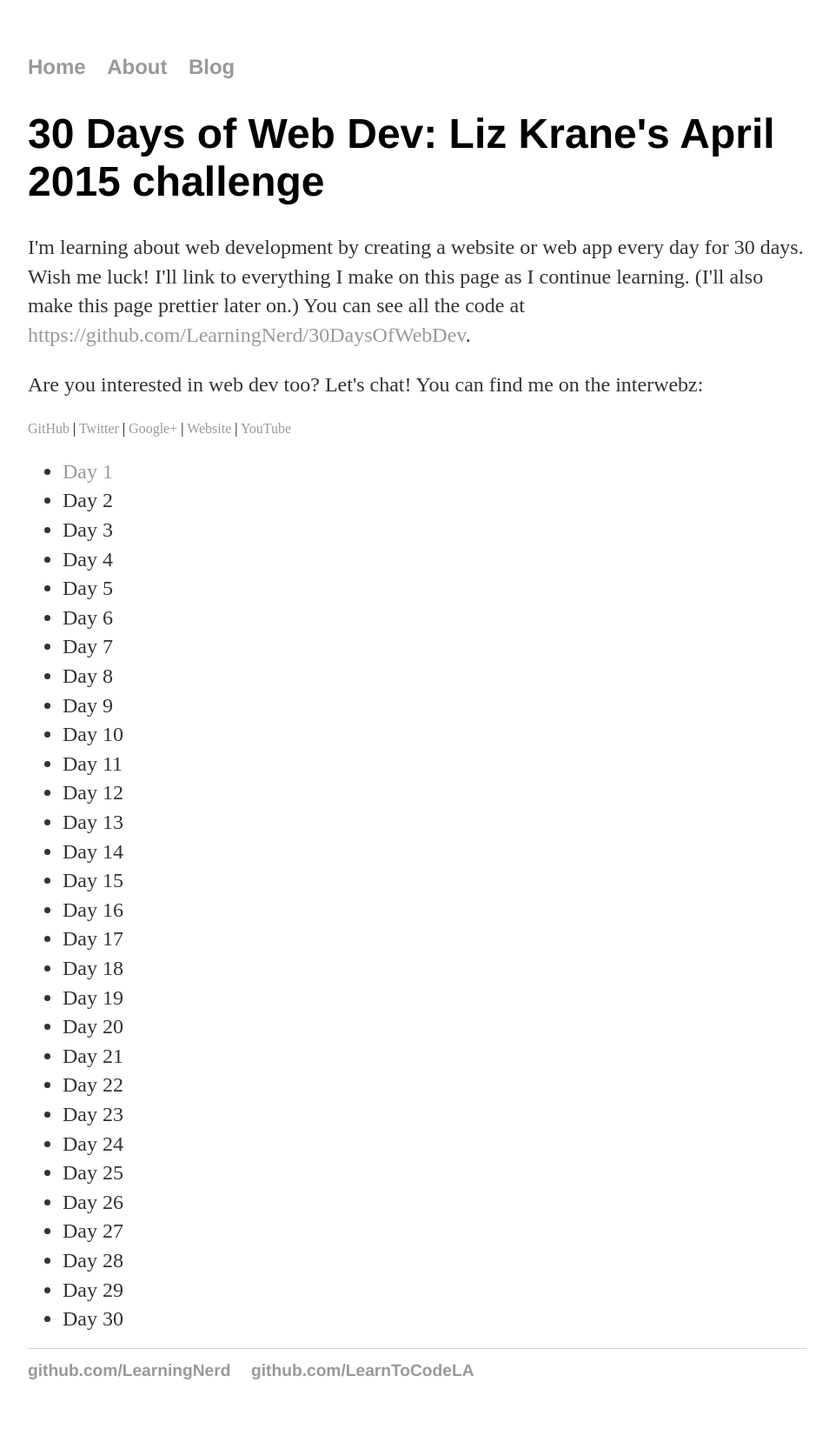
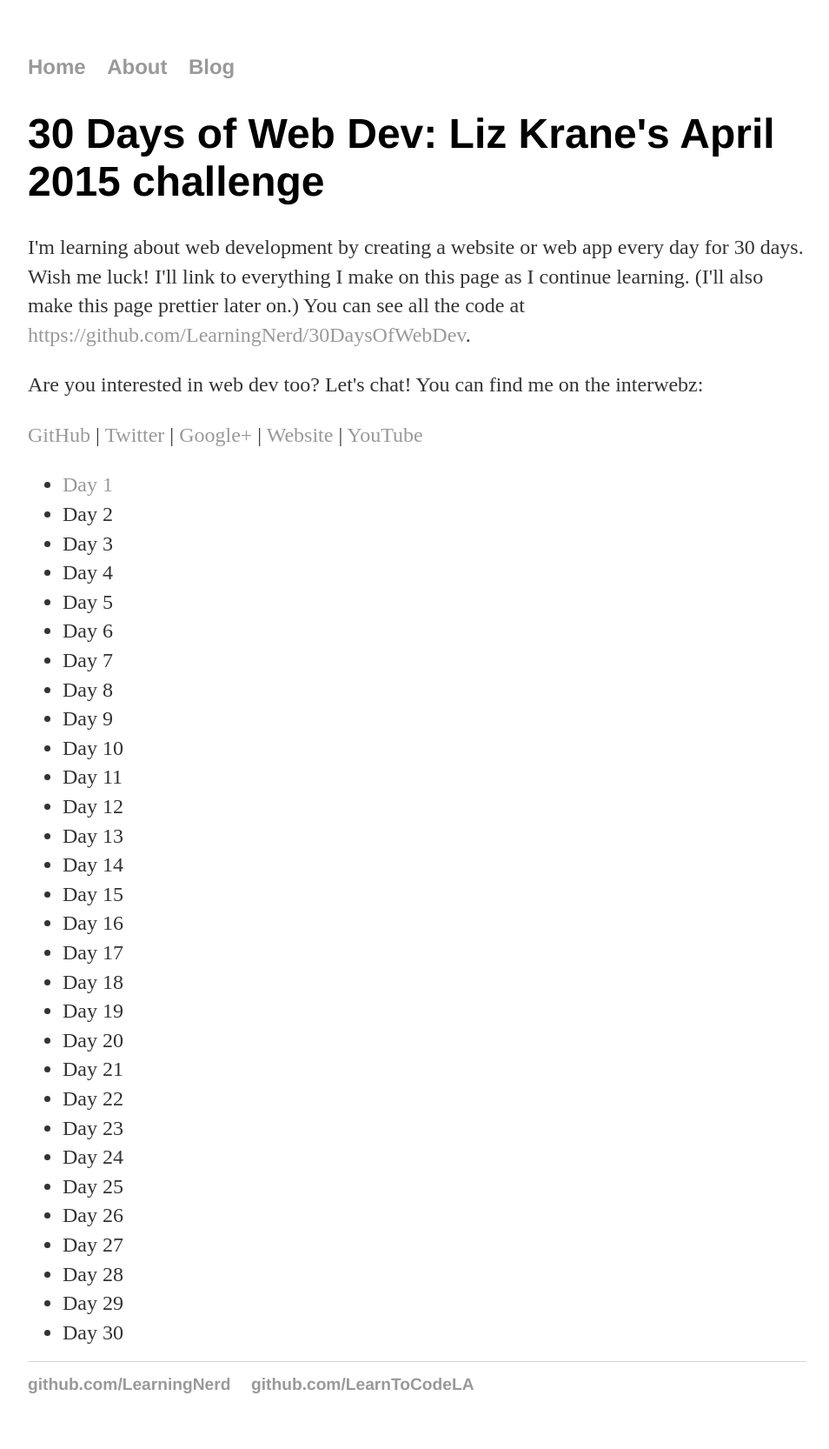
Before and after one commit to LearningNerd/30DaysOfWebDev, a Jekyll site: the page built from index.html, in a window 1280 px wide. Shown: the whole page at 87% size, without its empty margins (160-1114 px from the left). Built offline with Jekyll 4.4.1, drawn with Linux system fonts in a browser that asks for light colours.

```diff
--- a/index.html
+++ b/index.html
@@ -5,7 +5,7 @@ title: 30 Days of Web Dev - Liz Krane's April 2015 challenge
 	<h1>30 Days of Web Dev: Liz Krane's April 2015 challenge</h1>
 	<p>I'm learning about web development by creating a website or web app every day for 30 days. Wish me luck! I'll link to everything I make on this page as I continue learning. (I'll also make this page prettier later on.) You can see all the code at <a href="https://github.com/LearningNerd/30DaysOfWebDev">https://github.com/LearningNerd/30DaysOfWebDev</a>.</p>
 	<p>Are you interested in web dev too? Let's chat! You can find me on the interwebz:</p>
-	<p></p><a href="https://github.com/LearningNerd/">GitHub</a> | <a href="https://twitter.com/LearningNerd">Twitter</a> | <a href="https://plus.google.com/+LizKrane">Google+</a> | <a href="http://www.learningnerd.com/">Website</a> | <a href="https://www.youtube.com/user/LearningNerd">YouTube</a></p>
+	<p><a href="https://github.com/LearningNerd/">GitHub</a> | <a href="https://twitter.com/LearningNerd">Twitter</a> | <a href="https://plus.google.com/+LizKrane">Google+</a> | <a href="http://www.learningnerd.com/">Website</a> | <a href="https://www.youtube.com/user/LearningNerd">YouTube</a></p>
 	<ul>
 		<li><a href="day1/">Day 1</a></li>
 		<li>Day 2</li>
```
